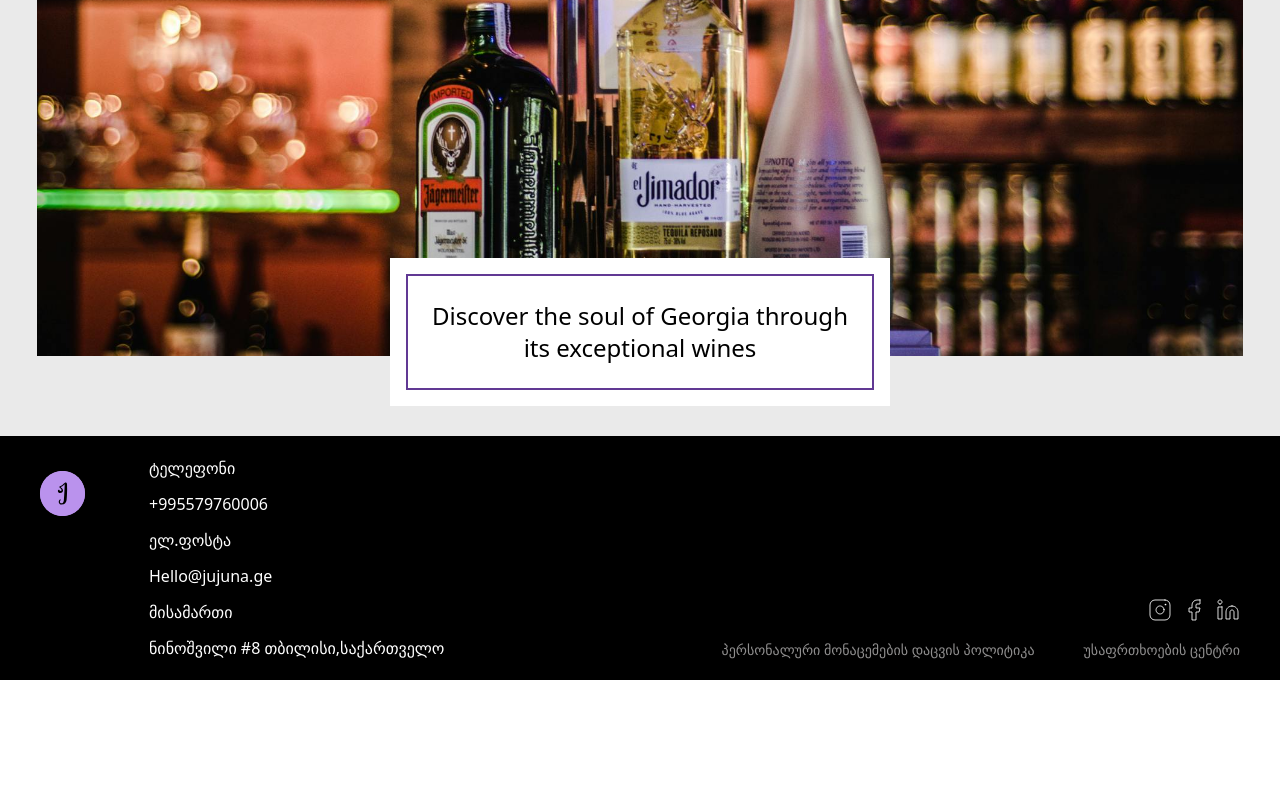
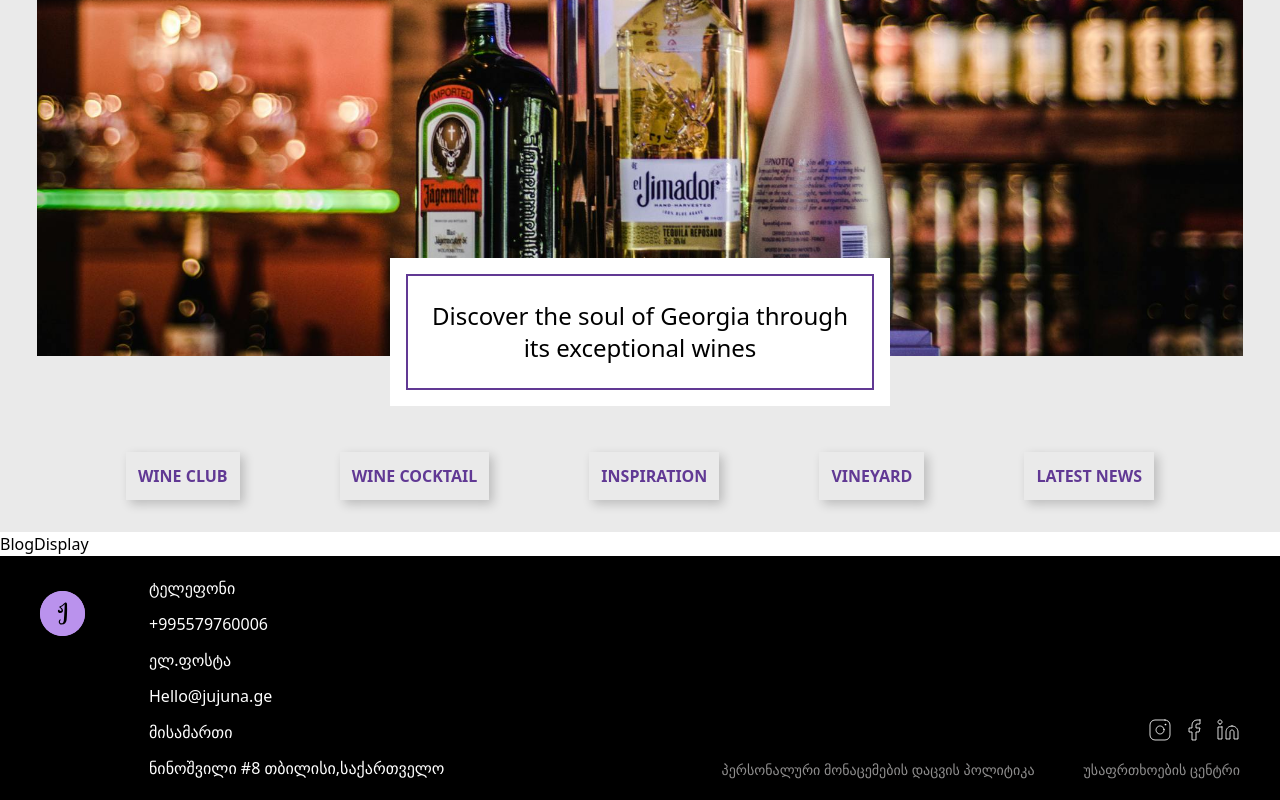
Before and after one commit to linesquad/jujuna, a React (Vite) app: page /news in a window 1280 px wide. Shown: the part 674-1474 px from the top of the page. Before the commit the page ends 1354 px from the top, so only its background shows below. Built offline with nearby package versions, Linux system fonts and the light colour scheme.

Commit message:
implement blog page

```diff
--- /dev/null
+++ b/src/components/landingComponents/newsComponents/BlogDisplay.jsx
@@ -0,0 +1,5 @@
+const BlogDisplay = () => {
+  return <div>BlogDisplay</div>;
+};
+
+export default BlogDisplay;
--- /dev/null
+++ b/src/components/landingComponents/newsComponents/FilterCategory.jsx
@@ -0,0 +1,78 @@
+import { Link } from "react-router-dom";
+import { motion } from "framer-motion";
+
+const FilterCategory = ({ toggleCategoryVisibility, isCategoryVisible }) => {
+  const links = (
+    <div
+      className={`mt-4 flex ${
+        toggleCategoryVisibility === undefined ||
+        isCategoryVisible === undefined
+          ? "flex-row gap-[40px] lg:gap-[80px] xl:gap-[100px] 2xl:gap-[120px]"
+          : "flex-col"
+      } gap-3`}
+    >
+      <Link
+        to="/news"
+        onClick={toggleCategoryVisibility}
+        className="bg-[#EAEAEA] p-3 md:shadow-[4px_4px_10px_rgba(0,0,0,0.2)] text-[#613994] font-bold"
+      >
+        WINE CLUB
+      </Link>
+      <Link
+        to="/news"
+        onClick={toggleCategoryVisibility}
+        className="bg-[#EAEAEA] p-3 md:shadow-[4px_4px_10px_rgba(0,0,0,0.2)] text-[#613994] font-bold"
+      >
+        WINE COCKTAIL
+      </Link>
+      <Link
+        to="/news"
+        onClick={toggleCategoryVisibility}
+        className="bg-[#EAEAEA] p-3 md:shadow-[4px_4px_10px_rgba(0,0,0,0.2)] text-[#613994] font-bold"
+      >
+        INSPIRATION
+      </Link>
+      <Link
+        to="/news"
+        onClick={toggleCategoryVisibility}
+        className="bg-[#EAEAEA] p-3 md:shadow-[4px_4px_10px_rgba(0,0,0,0.2)] text-[#613994] font-bold"
+      >
+        VINEYARD
+      </Link>
+      <Link
+        to="/news"
+        onClick={toggleCategoryVisibility}
+        className="bg-[#EAEAEA] p-3 md:shadow-[4px_4px_10px_rgba(0,0,0,0.2)] text-[#613994] font-bold"
+      >
+        LATEST NEWS
+      </Link>
+    </div>
+  );
+
+  if (
+    toggleCategoryVisibility === undefined ||
+    isCategoryVisible === undefined
+  ) {
+    return links;
+  }
+
+  return (
+    <motion.div
+      initial={{ opacity: 0, y: -20 }}
+      animate={{
+        opacity: isCategoryVisible ? 1 : 0,
+        y: isCategoryVisible ? 0 : -20,
+      }}
+      exit={{ opacity: 0, y: -20 }}
+      transition={{
+        opacity: { duration: 0.5, ease: "easeOut" },
+        y: { duration: 0.5, ease: "easeOut" },
+      }}
+      className="mt-4 flex flex-col gap-3"
+    >
+      {links}
+    </motion.div>
+  );
+};
+
+export default FilterCategory;
--- /dev/null
+++ b/src/components/landingComponents/newsComponents/FilterNews.jsx
@@ -0,0 +1,42 @@
+import { useState } from "react";
+import BlogWrapper from "./BlogWrapper";
+import { GiHamburgerMenu } from "react-icons/gi";
+import FilterCategory from "./FilterCategory";
+import { AnimatePresence } from "framer-motion";
+
+const FilterNews = () => {
+  const [isCategoryVisible, setCategoryVisible] = useState(false);
+
+  const toggleCategoryVisibility = () => {
+    setCategoryVisible((prevState) => !prevState);
+  };
+  return (
+    <div className="bg-[#EAEAEA] w-full">
+      <BlogWrapper>
+        <div className="pb-4 md:hidden">
+          <div className="flex justify-between px-3">
+            <h1 className="text-[#613994] ">POPULAR CATEGORIES</h1>
+            <button onClick={toggleCategoryVisibility}>
+              <GiHamburgerMenu />
+            </button>
+          </div>
+          <div className="text-center">
+            <AnimatePresence>
+              {isCategoryVisible && (
+                <FilterCategory
+                  isCategoryVisible={isCategoryVisible}
+                  toggleCategoryVisibility={toggleCategoryVisibility}
+                />
+              )}
+            </AnimatePresence>
+          </div>
+        </div>
+        <div className="hidden md:flex md:justify-center pb-8">
+          <FilterCategory />
+        </div>
+      </BlogWrapper>
+    </div>
+  );
+};
+
+export default FilterNews;
--- a/src/components/newsComponents/HeroNews.jsx
+++ b/src/components/landingComponents/newsComponents/HeroNews.jsx
@@ -16,8 +16,9 @@
             No pretenses here — only the good stuff.
           </h2>
         </div>
-        <div className="w-full h-full pb-14 sm:pb-20">
-          <div className="relative w-full flex justify-center">
+        <div className="w-full h-full pb-20 sm:pb-20">
+          <div className="relative w-full flex justify-center 2xl:justify-between">
+            <div className="hidden 2xl:block"></div>
             <img
               src="./images/blogpage.jpg"
               alt="banner"
@@ -25,7 +26,7 @@
             />
             <div
               className="p-4 bg-white w-[350px] absolute bottom-[-50px] left-1/2 -translate-x-1/2
-            tiny:w-[230px] tiny:p-3 smaller:w-[300px] smaller:py-4 sm:w-[400px] md:w-[500px]"
+            tiny:w-[230px] tiny:p-3 smaller:w-[300px] smaller:py-4 sm:w-[400px] md:w-[500px] 2xl:bottom-[300px] 2xl:left-56"
             >
               <div
                 className="text-center px-3 py-6 border-2 border-[#613994]
--- a/src/pages/News.jsx
+++ b/src/pages/News.jsx
@@ -1,7 +1,15 @@
-import HeroNews from "../components/newsComponents/HeroNews";
+import BlogDisplay from "../components/landingComponents/newsComponents/BlogDisplay";
+import FilterNews from "../components/landingComponents/newsComponents/FilterNews";
+import HeroNews from "../components/landingComponents/newsComponents/HeroNews";
 
 function News() {
-  return <HeroNews />;
+  return (
+    <>
+      <HeroNews />
+      <FilterNews />
+      <BlogDisplay />
+    </>
+  );
 }
 
 export default News;
```
Also changed, not shown: src/components/landingComponents/newsComponents/BlogWrapper.jsx (renamed from src/components/newsComponents/BlogWrapper.jsx).
